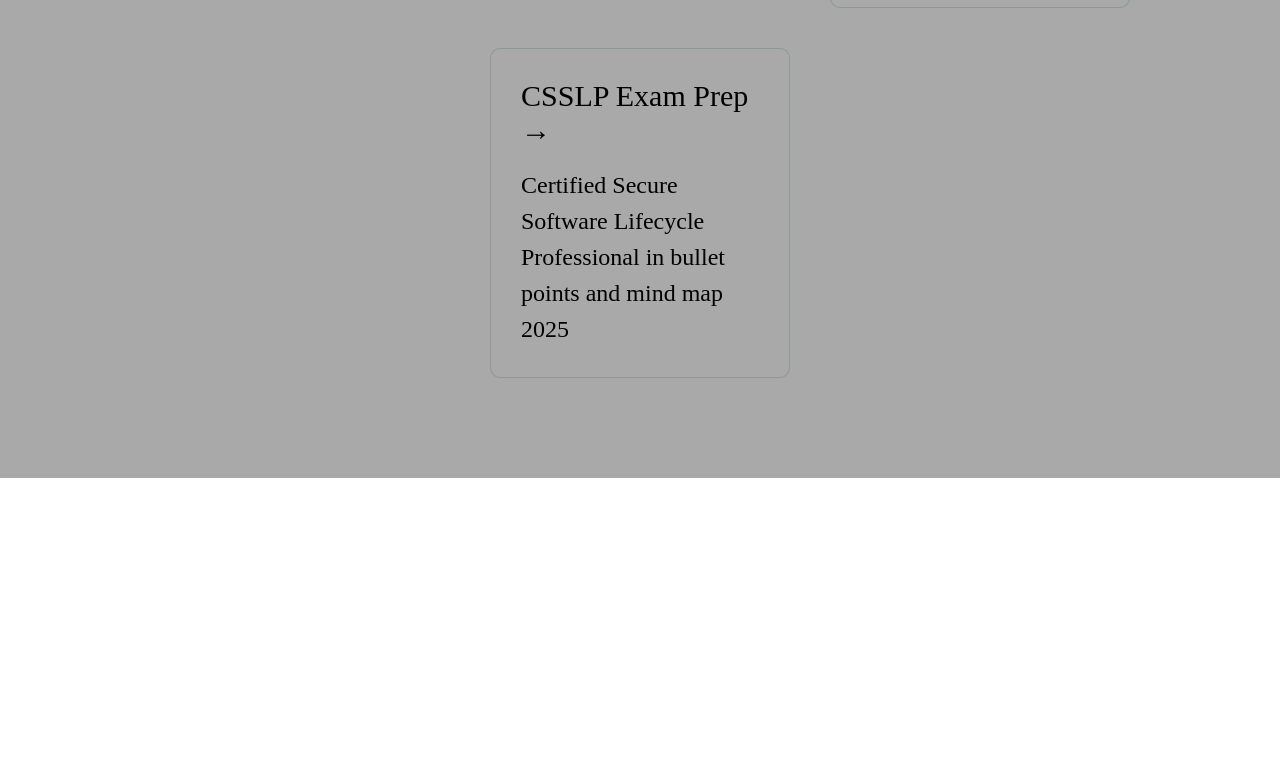
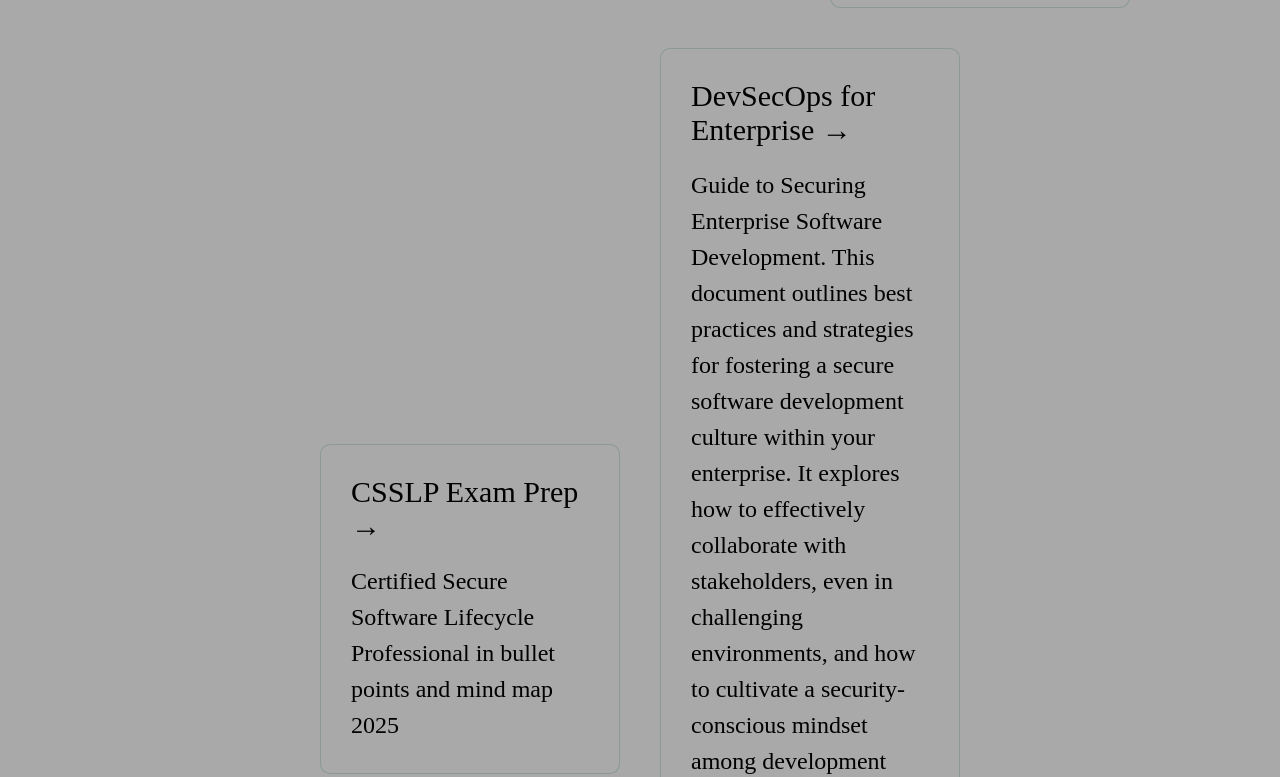
Before and after one commit to chaksaray/chaksaray.github.io, a plain HTML site: page index.html in a window 1280 px wide. Shown: the part 753-1530 px from the top of the page. Before the commit the page ends 1231 px from the top, so only its background shows below. Drawn offline with Linux system fonts and the light colour scheme; a web font is replaced by a local one.

Commit message:
Update index.html

```diff
--- a/index.html
+++ b/index.html
@@ -83,6 +83,13 @@
                         Certified Secure Software Lifecycle Professional in bullet points and mind map 2025
                     </p>
                 </a>
+                <a target="_blank" href="#" class="card">
+                    <h2>DevSecOps for Enterprise &rarr;</h2>
+                    <p>
+                        Guide to Securing Enterprise Software Development.
+                        This document outlines best practices and strategies for fostering a secure software development culture within your enterprise. It explores how to effectively collaborate with stakeholders, even in challenging environments, and how to cultivate a security-conscious mindset among development teams. Additionally, this document delves into the critical role of DevSecOps, detailing the key responsibilities and actions needed to successfully implement a DevSecOps team within your organization.
+                    </p>
+                </a>
             </div>
         </main>
     </body>
```
